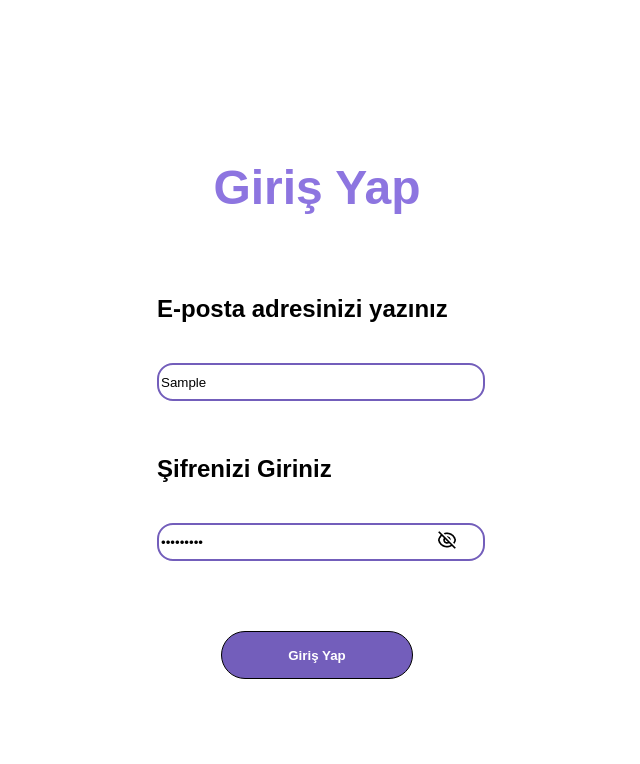
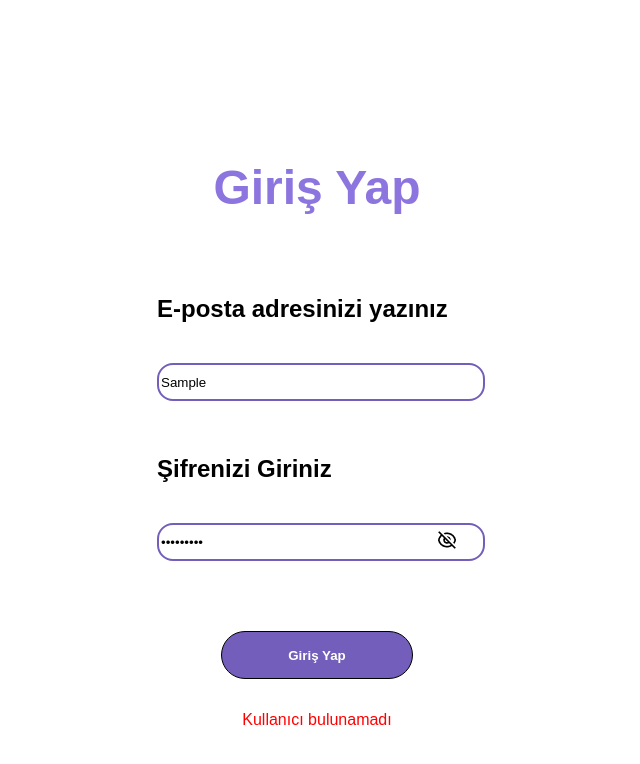
Before and after one commit to SezerDemir/kidokit-frontend, a React (Create React App) app: page /login in a window 1280 px wide. Both pictures are taken after typing "Sample", "Sample123" into the empty fields and a click on the button "Giriş Yap". Shown: the top 764 px of the page, without its empty margins (323-963 px from the left). Built offline with nearby package versions, Linux system fonts and the light colour scheme; no server answers.

Commit message:
error message added to login page

```diff
--- a/src/components/login/login-content.tsx
+++ b/src/components/login/login-content.tsx
@@ -1,4 +1,4 @@
-import axios from "axios";
+import axios, { AxiosError } from "axios";
 import React, { ChangeEvent, FormEvent, useState } from "react"
 import styles from "./login-style.module.css"
 
@@ -7,6 +7,9 @@ export function LoginContent(){
     const[passwordShow, setPasswordShow] = useState<boolean>(false);
     const[password, setPassword] = useState<string>("");
     const[email, setEmail] = useState<string>("");
+    const[showError, setShowError] = useState<boolean>(false);
+
+    const loginErrorMessage: string = "Kullanıcı Bulunamadı";
 
 
     const handleSubmit = (event: FormEvent<HTMLFormElement>) => {
@@ -19,7 +22,8 @@ export function LoginContent(){
             }
         );
 
-        loginRequest(apiUrl, accountJson);
+        loginRequest(apiUrl, accountJson).then((res) => { !res ? setShowError(!res) : setShowError(!res)});
+
     }
 
     const handleChange = (e: ChangeEvent<HTMLInputElement>) => {
@@ -48,21 +52,35 @@ export function LoginContent(){
                 <input type={passwordShow ? "text" : "password"} onChange={handleChange} id="pass"/>
                 <button type="button" onClick={() => setPasswordShow(passwordShow ? false : true)}></button>
             </div>
-
             <button type="submit" className={styles["button-submit"]}>Giriş Yap</button>
+            { showError ? <ErrorMessage /> : null}
         </form>
     );
 
 }
 
+function ErrorMessage() {
+    return(
+        <div className={styles["error-message-div"]}>
+            <p>Kullanıcı bulunamadı</p>
+        </div>
+    );
+
+}
+
 async function loginRequest(url: string, data: string) {
-    let res = await axios.post(
+    try{
+        const res = await axios.post(
             url,
             data,
             {headers: {'Content-Type': 'application/json'}}
-    );
+        )
         sessionStorage.setItem("userId", res.data.userId);
         sessionStorage.setItem("accessToken", res.data.accessToken);
         sessionStorage.setItem("refreshToken", res.data.refreshToken);
         window.location.replace("/welcome");
+    }catch(error){
+        return false;
     }
+    return true;
+}
--- a/src/components/login/login-style.module.css
+++ b/src/components/login/login-style.module.css
@@ -86,3 +86,10 @@ button:active{
     color: white;
     font-weight: 700;
 }
+
+.error-message-div{
+    margin-top: 2rem;
+}
+.error-message-div > p{
+    color: red;
+}
--- a/src/components/register/register-content.tsx
+++ b/src/components/register/register-content.tsx
@@ -271,7 +271,6 @@ export function RegisterContent(){
             <div className={styles["submit-cell"]}>
                 <button type="submit" >Kayıt Ol</button>
             </div>
-
         </form>
 
     );
```
Lines whose indentation alone changed are shown as unchanged.
